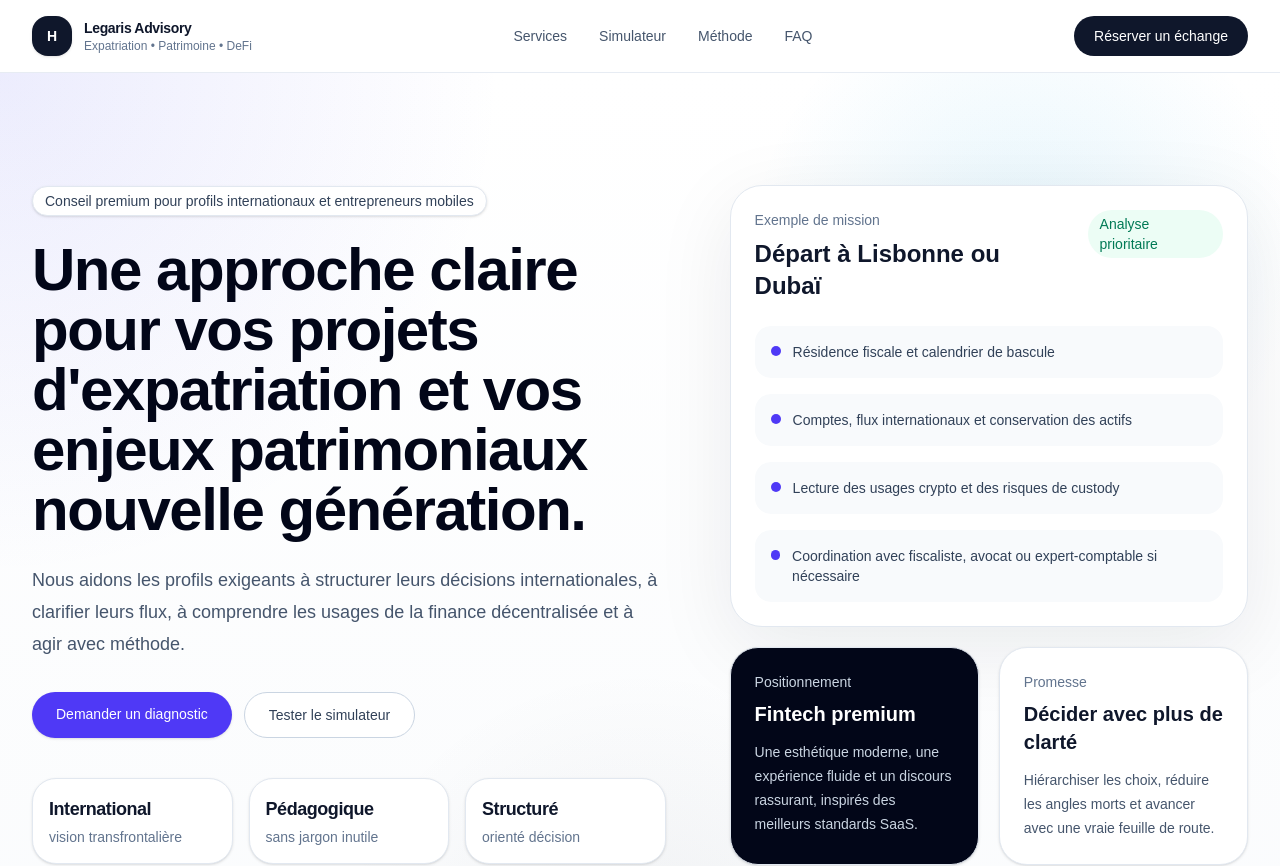
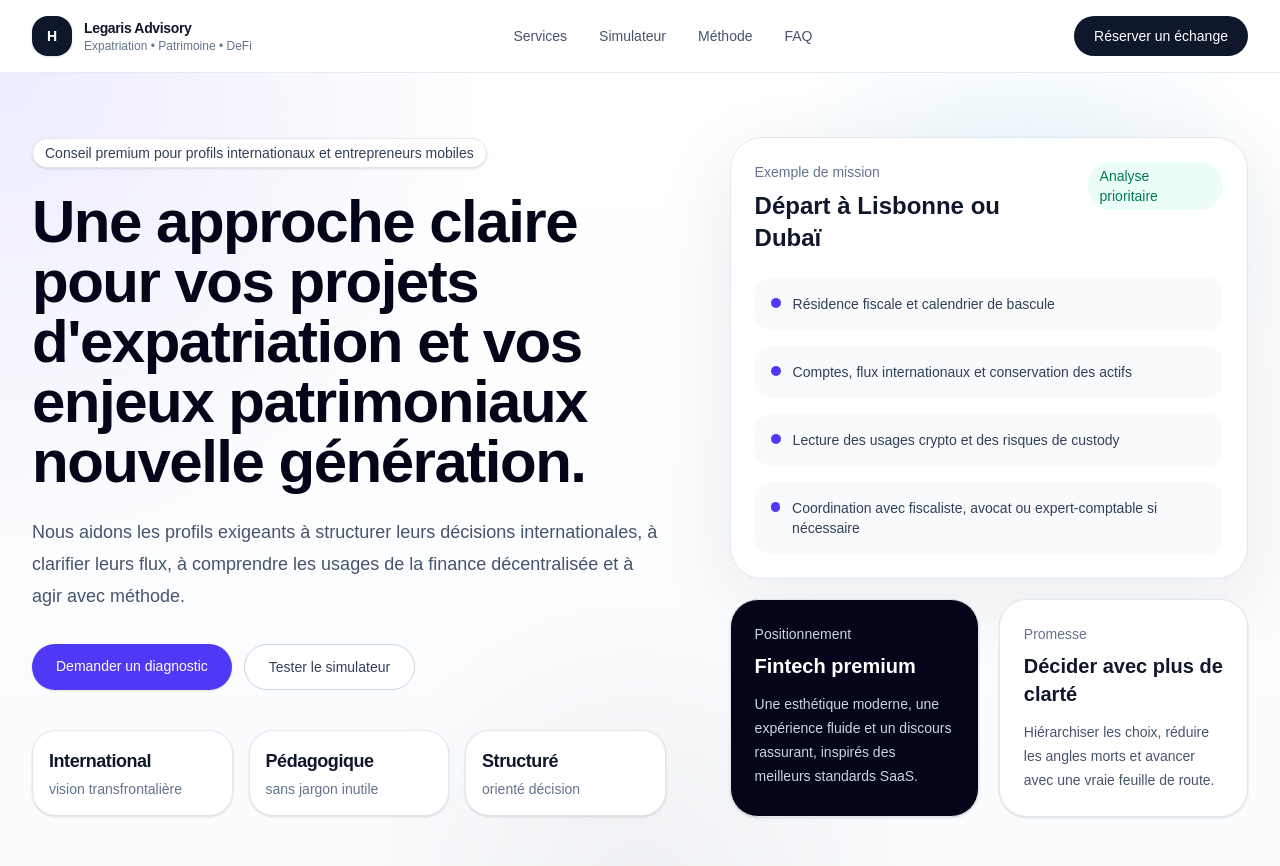
Before and after one commit to julien7paris/legaris-site, a Next.js app: page / in a window 1280 px wide. Shown: the top 866 px of the page. Built offline with nearby package versions, Linux system fonts and the light colour scheme.

Commit message:
ajustement espacement hero

```diff
--- a/app/page.tsx
+++ b/app/page.tsx
@@ -107,7 +107,7 @@ export default function ExpatDeFiLandingPage() {
       <main id="top">
         <section className="relative overflow-hidden border-b border-slate-100 bg-[linear-gradient(to_bottom,white,rgba(248,250,252,0.7))]">
           <div className="absolute inset-0 bg-[radial-gradient(circle_at_top_left,rgba(99,102,241,0.12),transparent_32%),radial-gradient(circle_at_80%_20%,rgba(14,165,233,0.10),transparent_22%),radial-gradient(circle_at_50%_100%,rgba(15,23,42,0.05),transparent_28%)]" />
-          <div className="relative mx-auto grid max-w-7xl gap-16 px-6 py-20 lg:grid-cols-[1.1fr_0.9fr] lg:px-8 lg:py-28">
+          <div className="relative mx-auto grid max-w-7xl gap-16 px-6 py-12 lg:grid-cols-[1.1fr_0.9fr] lg:px-8 lg:py-16">
             <div className="flex flex-col justify-center">
               <div className="mb-6 inline-flex w-fit items-center gap-2 rounded-full border border-slate-200 bg-white px-3 py-1 text-sm text-slate-700 shadow-sm">
                 Conseil premium pour profils internationaux et entrepreneurs mobiles
```
